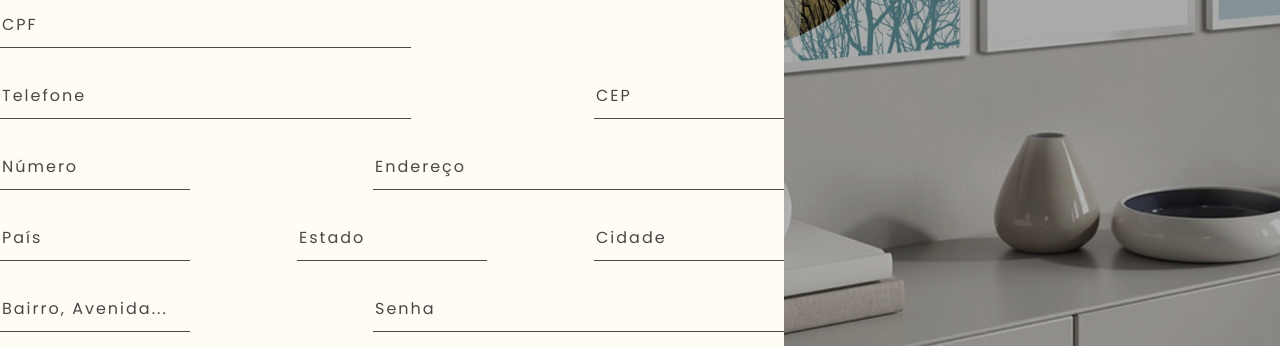
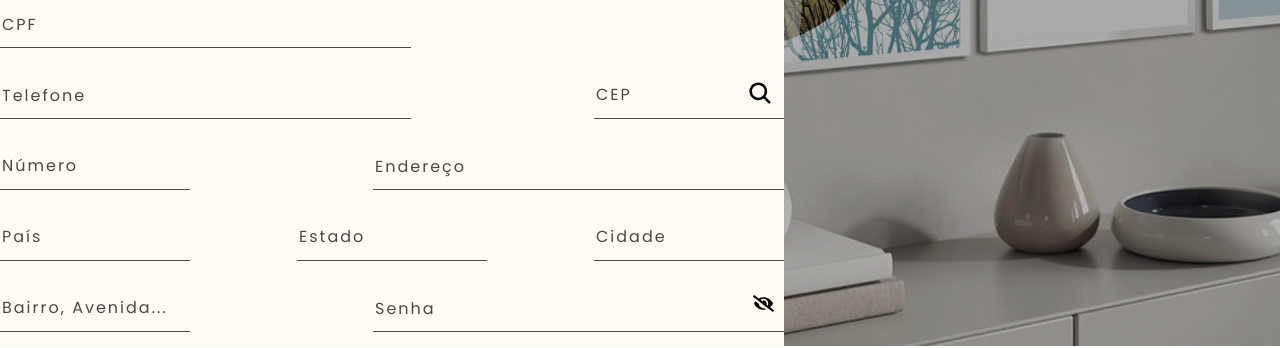
Before and after one commit to franpl-pr/E-commerce-quadros-art-sticos, a React (Create React App) app: page /Cadastro in a window 1280 px wide. Shown: the part 454-802 px from the top of the page. Built offline with nearby package versions, Linux system fonts and the light colour scheme; a web font is replaced by a local one.

Commit message:
Arquivos comitados

```diff
--- a/src/Page_Cadastro/Cadastro.js
+++ b/src/Page_Cadastro/Cadastro.js
@@ -3,10 +3,15 @@ import './cadastro_style.css';
 import image_google from '../img/image_google.png';
 import image_email from '../img/image_email.png';
 import { useNavigate } from 'react-router-dom';
+import { FaEyeSlash, FaEye } from "react-icons/fa";
+import { IoSearch } from "react-icons/io5";
+import api from './api';
 import axios from "axios";
 
 function Cadastro(){
     const navigate = useNavigate();
+    const [alterarSenha, setAlterarSenha] = useState(true);
+    const [cep, setCep] = useState({});
 
     // Criando um objeto useState(), para os inputs
 
@@ -36,6 +41,33 @@ function Cadastro(){
     const [termos, setTermos] = useState(false)
     const [EmailValido, setEmailValido] = useState(false)
 
+    const handleSearch = async () => {
+        try {
+          const response = await api.get(`${dados.CEP}/json`);
+          const cepData = response.data;
+
+          console.log('Cidade:' + cepData.localidade);
+          console.log('Complemento:' + cepData.complemento);
+          console.log('Bairro:' + cepData.bairro);
+          console.log('Logradouro:' + cepData.logradouro);
+          console.log('UF:' + cepData.uf);
+
+          setCep(cepData);
+
+          if (cepData.localidade) {
+            setDados({
+              ...dados,
+              endereco: cepData.logradouro || '',
+              estado: cepData.uf || '',
+              bairro: cepData.bairro || '',
+              cidade: cepData.localidade || '',
+              pais: 'Brasil' || ''
+            });
+          }
+        } catch (error) {
+          console.log('Erro ao se comunicar com a API: ' + error);
+        }
+    };
 
     // Criando o método handleSubmite (Lidando com o envio), para fazer as restrições e integração com o BD
 
@@ -55,7 +87,6 @@ function Cadastro(){
                 return;
             }
         }
-
 
         //Tranformando o campo email em vetor
 
@@ -153,7 +184,7 @@ function Cadastro(){
                     <h2>OU</h2>
                 </div>
                 <div className='cadastro_divs_inputs'>
-                    <div className='cadastro_input'>
+                    <div className='cadastro_input_maior'>
                         <input
                             type='text'
                             placeholder='Nome Completo'
@@ -162,7 +193,7 @@ function Cadastro(){
                             autoComplete='off'
                             />
                     </div>
-                    <div className='cadastro_input'>
+                    <div className='cadastro_input_maior'>
                         <input
                             type='text'
                             placeholder='E-mail'
@@ -171,7 +202,7 @@ function Cadastro(){
                             autoComplete='off'
                             />
                     </div>
-                    <div className='cadastro_input'>
+                    <div className='cadastro_input_maior'>
                         <input
                             type='number'
                             placeholder='CPF'
@@ -180,7 +211,7 @@ function Cadastro(){
                             autoComplete='off'
                             />
                     </div>
-                    <div className='cadastro_input'>
+                    <div className='cadastro_input_maior'>
                         <input
                             type='number'
                             placeholder='Telefone'
@@ -189,14 +220,21 @@ function Cadastro(){
                             autoComplete='off'
                             />
                     </div>
-                    <div className='cadastro_input_menor'>
+                    <div className='cadastro_input_menor_personalizado'>
                         <input
                             type='number'
                             placeholder='CEP'
+                            value={dados.CEP}
                             name='CEP'
                             onChange={(e) => setDados({...dados, CEP: e.target.value})}
                             autoComplete='off'
                         />
+                        <button
+                            className='icon_pesquisar_cep'
+                            onClick={handleSearch}
+                            >
+                            <IoSearch size={26}/>
+                        </button>
                     </div>
                     <div className='cadastro_input_menor'>
                         <input
@@ -207,11 +245,12 @@ function Cadastro(){
                             autoComplete='off'
                         />
                     </div>
-                    <div className='cadastro_input'>
+                    <div className='cadastro_input_maior'>
                         <input
                             type='text'
                             placeholder='Endereço'
                             name='endereco'
+                            value={dados.endereco}
                             onChange={(e) => setDados({...dados, endereco: e.target.value})}
                             autoComplete='off'
                         />
@@ -221,6 +260,7 @@ function Cadastro(){
                             type='text'
                             placeholder='País'
                             name='pais'
+                            value={dados.pais}
                             onChange={(e) => setDados({...dados, pais: e.target.value})}
                             autoComplete='off'
                         />
@@ -229,6 +269,7 @@ function Cadastro(){
                         <input
                             type='text'
                             placeholder='Estado'
+                            value={dados.estado}
                             name='estado'
                             onChange={(e) => setDados({...dados, estado: e.target.value})}
                             autoComplete='off'
@@ -238,6 +279,7 @@ function Cadastro(){
                         <input
                             type='text'
                             placeholder='Cidade'
+                            value={dados.cidade}
                             name='cidade'
                             onChange={(e) => setDados({...dados, cidade: e.target.value})}
                             autoComplete='off'
@@ -247,28 +289,41 @@ function Cadastro(){
                         <input
                             type='text'
                             placeholder='Bairro, Avenida...'
+                            value={dados.bairro}
                             name='bairro'
                             onChange={(e) => setDados({...dados, bairro: e.target.value})}
                             autoComplete='off'
                         />
                     </div>
-                    <div className='cadastro_input'>
+                    <div className='cadastro_input_personalizado'>
                         <input
-                            type='password'
+                            type={alterarSenha ? 'password' : 'text'}
                             placeholder='Senha'
                             name='senha'
                             onChange={(e) => setDados({...dados, senha: e.target.value})}
                             autoComplete='off'
+                            maxLength={8}
                         />
+                        <button onClick={() => setAlterarSenha(!alterarSenha)}
+                            className='olho'
+                            id='mostrarSenha'>
+                            {alterarSenha ? <FaEyeSlash size={21}/> : <FaEye size={21}/>}
+                        </button>
                     </div>
-                    <div className='cadastro_input'>
+                    <div className='cadastro_input_personalizado'>
                         <input
-                            type='password'
+                            type={alterarSenha ? 'password' : 'text'}
                             placeholder='Confirme a senha'
                             name='confirma_senha'
                             onChange={(e) => setDados({...dados, confSenha: e.target.value})}
                             autoComplete='off'
+                            maxLength={8}
                         />
+                        <button onClick={() => setAlterarSenha(!alterarSenha)}
+                            className='olho'
+                            id='mostrarSenha'>
+                            {alterarSenha ? <FaEyeSlash size={21}/> : <FaEye size={21}/>}
+                        </button>
                     </div>
                 </div>
                 {notifCampos && (
--- a/src/Page_Cadastro/cadastro_style.css
+++ b/src/Page_Cadastro/cadastro_style.css
@@ -119,15 +119,24 @@ input[type=number]::-webkit-inner-spin-button {
     margin: 0;
 }
 
-.cadastro_input{
+.cadastro_input_maior{
     display: inline;
     width: 411px;
     height: 47px;
     border-bottom: 1px solid #484848;
 }
 
-.cadastro_input_menor{
+.cadastro_input_menor,
+.cadastro_input_menor_personalizado{
     width: 190px;
+    height: 47px;
+    border-bottom: 1px solid #484848;
+    display: flex;
+    align-items: center;
+}
+
+.cadastro_input_personalizado{
+    width: 411px;
     height: 47px;
     border-bottom: 1px solid #484848;
 }
@@ -209,7 +218,7 @@ input[type=number]::-webkit-inner-spin-button {
     cursor: pointer;
 }
 
-.cadastro_input input,
+.cadastro_input_maior input,
 .cadastro_input_menor input{
     background: transparent;
     border: none;
@@ -217,10 +226,32 @@ input[type=number]::-webkit-inner-spin-button {
     height: 47px;
     font-size: 16px;
     font-family: "Poppins", sans-serif;
-    letter-spacing: 2px;
+    letter-spacing: 1px;
 }
 
-.cadastro_input input::placeholder,
+.cadastro_input_menor_personalizado input{
+    background: transparent;
+    border: none;
+    width: 75%;
+    height: 47px;
+    font-size: 16px;
+    font-family: "Poppins", sans-serif;
+    letter-spacing: 1px;
+}
+
+.cadastro_input_personalizado input{
+    background: transparent;
+    border: none;
+    width: 90%;
+    height: 47px;
+    font-size: 16px;
+    font-family: "Poppins", sans-serif;
+    letter-spacing: 1px;
+}
+
+.cadastro_input_personalizado input::placeholder,
+.cadastro_input_menor_personalizado input::placeholder,
+.cadastro_input_maior input::placeholder,
 .cadastro_input_menor input::placeholder{
     font-family: "Poppins", sans-serif;
     font-size: 16px;
@@ -229,7 +260,9 @@ input[type=number]::-webkit-inner-spin-button {
     color: #484848;
 }
 
-.cadastro_input input:focus,
+.cadastro_input_personalizado input:focus,
+.cadastro_input_menor_personalizado input:focus,
+.cadastro_input_maior input:focus,
 .cadastro_input_menor input:focus{
     outline: none;
 }
@@ -314,3 +347,20 @@ input[type=number]::-webkit-inner-spin-button {
     font-family: 'Poppins', sans-serif;
     font-weight: 500;
 }
+
+.icon_pesquisar_cep{
+    border: none;
+    background-color: transparent;
+}
+
+.icon_pesquisar_cep:hover{
+    cursor: pointer;
+    transform: scale(1.07);
+    transition: 0.2s;
+}
+
+.olho:hover{
+    cursor: pointer;
+    transform: scale(1.07);
+    transition: 0.2s;
+}
--- a/src/Page_Login/Login.js
+++ b/src/Page_Login/Login.js
@@ -81,13 +81,14 @@ function Login() {
               name="senha"
               onChange={(e) => setSenha(e.target.value)}
               autoComplete='off'
+              maxLength={8}
             />
             <button onClick={() => setAlterarSenha(!alterarSenha)}
             className='olho'
             id='mostrarSenha'>
             {alterarSenha ? <FaEyeSlash size={21}/> : <FaEye size={21}/>}
             </button>
-            <div className='linha'></div>
+            <div className='linha2'></div>
           </div>
           {notificacao && (
             <div className='login_notificacao'>
--- a/src/Page_Login/login_style.css
+++ b/src/Page_Login/login_style.css
@@ -148,7 +148,10 @@
 .linha{
     border-bottom: 1px solid #484848;
     margin-bottom: 20px;
+}
 
+.linha2{
+    border-bottom: 1px solid #484848;
 }
 
 .div_button{
@@ -248,5 +251,4 @@
     font-size: 16px;
     font-family: 'Poppins', sans-serif;
     font-weight: 500;
-    letter-spacing: 1px;
 }
```
